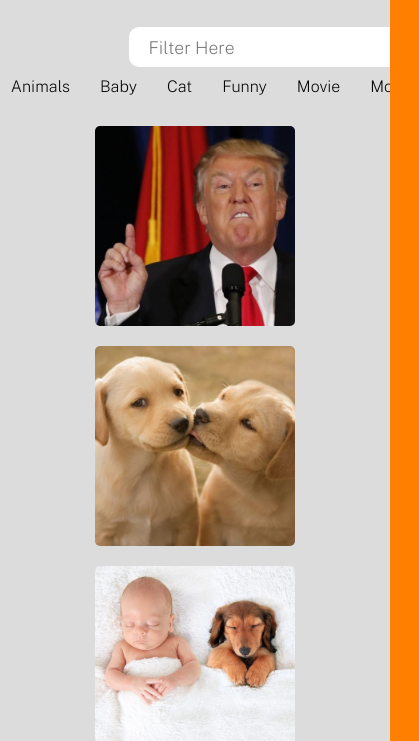
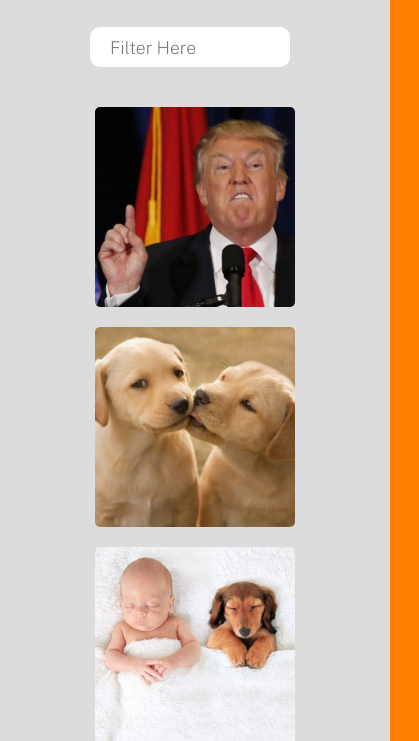
Before and after one commit to isabelmill/Meme-Generator, a plain HTML site: page index.html in a window 390 px wide. Shown: the part 103-844 px from the top of the page, 419 px wide, since content can reach past the window. Drawn offline with Linux system fonts and the light colour scheme.

Commit message:
changed something

```diff
--- a/css/style.css
+++ b/css/style.css
@@ -567,23 +567,22 @@ body.menu-open .main-screen {
     }
 
     .btns {
-
         flex-direction: column;
         gap: 10px;
+        align-items: center;
+        justify-content: center;
+        margin-right: 80px;
+
+
     }
 
-    .more-keywords-container {
-        display: flex;
-        align-items: center;
-        justify-content: center;
-        margin-left: auto;
-        margin-right: auto;
+    input {
+        width: 200px;
     }
 
+
     .keywords-list {
-        margin-left: auto;
-        margin-right: auto;
-
+        display: none;
     }
 
     .search-icon {
--- a/js/services/galley.service.js
+++ b/js/services/galley.service.js
@@ -32,7 +32,6 @@ function _createImages() {
             _createImg(['Funny']),
             _createImg(['Movie']),
             _createImg(['Funny']),
-            _createImg(['Funny', 'Pablo']),
 
         ]
     }
```
